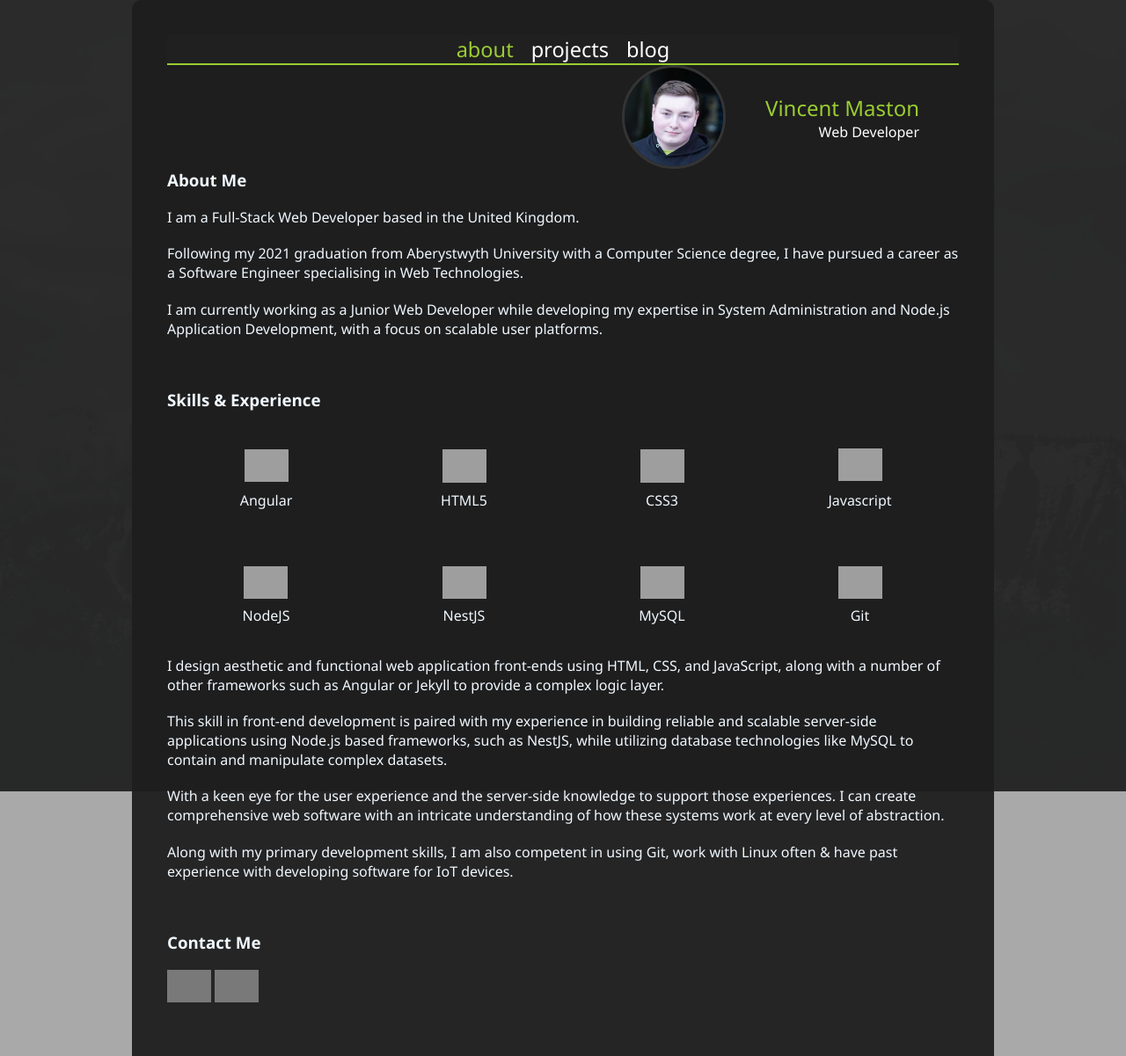
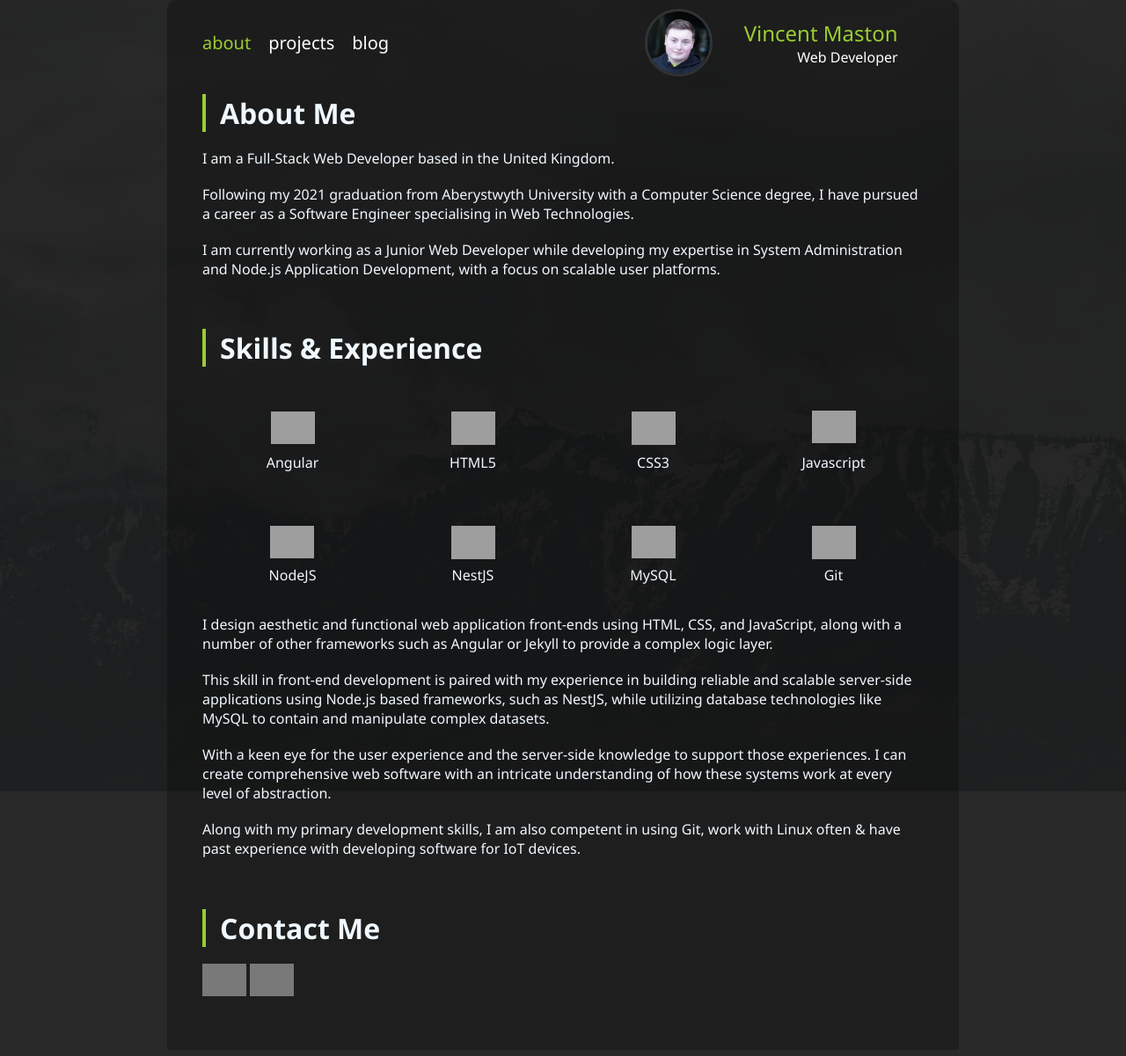
Before and after one commit to VMaston/vmaston.github.io, a Jekyll site: the page built from index.md, in a window 1280 px wide. Shown: the whole page at 88% size. Built offline with Jekyll 4.4.1, drawn with Linux system fonts in a browser that asks for light colours; grey boxes are pictures that could not be loaded.

Commit message:
redesign finished

```diff
--- a/_includes/header.html
+++ b/_includes/header.html
@@ -1,15 +1,19 @@
-<!-- <script src="/assets/js/javascript_color.js"></script> -->
+<link rel="stylesheet" type="text/css" href="/assets/css/styles_header.css" />
 <script src="/assets/js/javascript_mobileheader.js"></script>
 
 <div class="header">
   <div class="mobile-dropdown" onclick="dropdown()">≡</div>
-  <div class="line"></div>
   {% for item in site.navigation %} {% assign class = 'menu' %} {% if page.path contains item.title or (item.url == '/'
   and page.path == 'index.md')%} {% assign class ='active menu' %} {% endif %}
 
   <a href="{{ item.url }}" id="menu" class="{{ class }}"> {{ item.title }} </a>
 
   {% endfor %}
-  <div class="line"></div>
-  <!-- <button class="color-select" onclick="colorPick('Red')"></button> -->
+  <div id="image-container" class="image-container imgdisplay">
+    <img class="me" src="/assets/img/me.jpg" alt="Vincent Maston" />
+    <div class="name">
+      Vincent Maston
+      <div class="undername">Web Developer</div>
+    </div>
+  </div>
 </div>
--- a/_layouts/default.html
+++ b/_layouts/default.html
@@ -11,8 +11,6 @@
   </head>
 
   <body>
-    <div class="wrapper">
-      <div id="main" class="main">{% include header.html %} {{ content }}</div>
-    </div>
+    <div id="main" class="main">{% include header.html %} {{ content }}</div>
   </body>
 </html>
--- a/assets/css/styles.css
+++ b/assets/css/styles.css
@@ -45,7 +45,7 @@ button {
 
 /* === WRAPPER SETTINGS === */
 
-.wrapper::before {
+body::before {
   display: block;
   height: 100%;
 
@@ -55,15 +55,17 @@ button {
   right: 0;
   z-index: -1;
 
-  background-image: url('/assets/img/background.jpg');
+  background-image: url('/assets/img/background.png');
   filter: grayscale(50%);
+  background-color: rgb(30, 30, 30, 95%);
 }
 
-.wrapper {
+body {
+  width: 100vw;
+  overflow-x: hidden;
   display: flex;
   flex-direction: column;
-  height: 100%;
-  background-color: rgb(40, 40, 40, 98%);
+  background-color: rgb(30, 30, 30, 95%);
 }
 
 @media only screen and (max-width: 768px) {
@@ -82,85 +84,6 @@ button {
   }
 }
 
-/* === HEADER SETTINGS === */
-
-.header {
-  grid-area: header; /* Parent: Wrapper */
-
-  display: flex;
-  gap: 20px;
-
-  text-align: center;
-  align-items: center;
-  justify-content: center;
-
-  border-bottom: 2px solid var(--accent);
-  background-color: var(--background);
-}
-
-.mobile-dropdown {
-  display: none;
-}
-
-@media only screen and (max-width: 768px) {
-  /* For mobile phones: */
-
-  .header {
-    grid-area: header; /* Parent: Wrapper */
-
-    display: grid;
-    grid-template-columns: 1fr;
-    grid-template-rows: auto;
-    row-gap: 5px;
-
-    text-align: center;
-    align-items: center;
-
-    border-bottom: 2px solid var(--accent);
-    background-color: var(--background);
-  }
-
-  .line {
-    display: none;
-  }
-
-  .mobile-dropdown {
-    display: block;
-    padding-top: 0.5em;
-    padding-bottom: 0.5em;
-    background-color: rgba(26, 26, 26, 0.8);
-    width: 100%;
-  }
-
-  .menu {
-    display: none;
-  }
-}
-
-.logo {
-  font-size: calc(1.91em + 1vmin);
-  font-family: 'Courier New', Courier, monospace;
-  color: var(--accent);
-}
-
-.menu {
-  font-size: calc(0.91em + 1vmin);
-}
-
-.menu:hover {
-  border-radius: 5px;
-  color: var(--accent-text);
-  background-color: var(--accent);
-}
-
-.active {
-  color: var(--accent);
-}
-
-.show {
-  display: block;
-}
-
 /* === MAIN CONTENT WINDOW === */
 
 .main {
@@ -168,12 +91,12 @@ button {
   margin: auto;
   max-width: 900px;
   padding: 40px;
+  padding-top: 10px;
   color: aliceblue;
-  width: auto;
   background-color: #00000042;
   border-radius: 10px;
   border-bottom-left-radius: 0px;
   border-bottom-right-radius: 0px;
-
-  background-color: rgba(30, 30, 30, 0.95);
+  box-sizing: border-box;
+  width: 100%;
 }
--- a/assets/css/styles_description.css
+++ b/assets/css/styles_description.css
@@ -1,8 +1,8 @@
-.description h1 {
+h1 {
   border-bottom: 2px solid var(--accent);
 }
 
-.description h3 {
+h3 {
   border-left: 4px solid var(--accent);
   padding-left: 0.5em;
   font-size: xx-large;
@@ -10,24 +10,6 @@
 
 .myposts {
   display: none;
-}
-
-@media only screen and (max-width: 1200px) {
-  /* For mobile phones: */
-  .image-container {
-    direction: rtl;
-    justify-content: right;
-    padding: 0;
-    padding-bottom: 1em;
-  }
-
-  .me {
-    width: 7em;
-  }
-
-  .imgdisplay {
-    display: flex;
-  }
 }
 
 .postwindow {
@@ -41,43 +23,6 @@
   border-radius: 10px;
   border-bottom-left-radius: 0px;
   border-bottom-right-radius: 0px;
-}
-
-/* === IMAGE CONTAINER === */
-
-.image-container {
-  display: flex;
-  align-items: center;
-  justify-content: right;
-  padding: 0;
-}
-
-.name {
-  font-size: x-large;
-  padding-left: 5%;
-  padding-right: 5%;
-  color: var(--accent);
-  font-weight: lighter;
-}
-
-.undername {
-  font-size: 16px;
-  text-align: right;
-  color: var(--text);
-}
-
-.me {
-  width: 7em;
-  content: url('/assets/img/me.jpg');
-  user-select: text;
-  border-radius: 50%; /* Circle */
-  border: solid rgba(245, 245, 245, 0.103);
-}
-
-.me:active,
-.me:hover {
-  box-shadow: 0 0 0.75em var(--accent);
-  cursor: pointer;
 }
 
 /* === ABOUT ME === */
--- /dev/null
+++ b/assets/css/styles_header.css
@@ -0,0 +1,108 @@
+/* === HEADER SETTINGS === */
+
+.header {
+  display: flex;
+  gap: 20px;
+  padding-bottom: 20px;
+
+  text-align: center;
+  align-items: center;
+}
+
+.mobile-dropdown {
+  display: none;
+}
+
+@media only screen and (max-width: 768px) {
+  /* For mobile phones: */
+
+  .header {
+    grid-area: header; /* Parent: Wrapper */
+
+    display: grid;
+    grid-template-columns: 1fr;
+    grid-template-rows: auto;
+    row-gap: 5px;
+
+    text-align: center;
+    align-items: center;
+  }
+
+  .line {
+    display: none;
+  }
+
+  .mobile-dropdown {
+    display: block;
+    padding-top: 0.5em;
+    padding-bottom: 0.5em;
+    background-color: rgba(26, 26, 26, 0.8);
+    width: 100%;
+  }
+
+  .menu {
+    display: none;
+  }
+}
+
+.menu {
+  font-size: 20px;
+}
+
+.menu:hover {
+  border-radius: 5px;
+  color: var(--accent-text);
+  background-color: var(--accent);
+}
+
+.active {
+  color: var(--accent);
+}
+
+.show {
+  display: block;
+}
+
+/* === IMAGE CONTAINER === */
+
+.image-container {
+  display: flex;
+  align-items: center;
+  justify-content: right;
+  width: 100%;
+  padding: 0;
+}
+
+.name {
+  font-size: x-large;
+  padding-left: 1.5em;
+  padding-right: 5%;
+  color: var(--accent);
+  font-weight: lighter;
+}
+
+.undername {
+  font-size: 16px;
+  text-align: right;
+  color: var(--text);
+}
+
+.me {
+  width: 12%;
+  content: url('/assets/img/me.jpg');
+  user-select: text;
+  border-radius: 50%; /* Circle */
+  border: solid rgba(245, 245, 245, 0.103);
+}
+
+.me:active,
+.me:hover {
+  box-shadow: 0 0 0.75em var(--accent);
+  cursor: pointer;
+}
+
+@media only screen and (max-width: 768px) {
+  .image-container {
+    display: none;
+  }
+}
--- a/index.md
+++ b/index.md
@@ -4,14 +4,6 @@ layout: default
 ---
 
 <link rel="stylesheet" type="text/css" href="/assets/css/styles_description.css" />
-
-  <div id="image-container" class="image-container imgdisplay">
-    <img class="me" src="/assets/img/me.jpg" alt="Vincent Maston" />
-    <div class="name">
-      Vincent Maston
-      <div class="undername">Web Developer</div>
-    </div>
-  </div>
 
 ### About Me
 
```
Also changed, not shown: assets/css/styles_blog.css (+1 -7 lines), assets/img/background.png (added).
